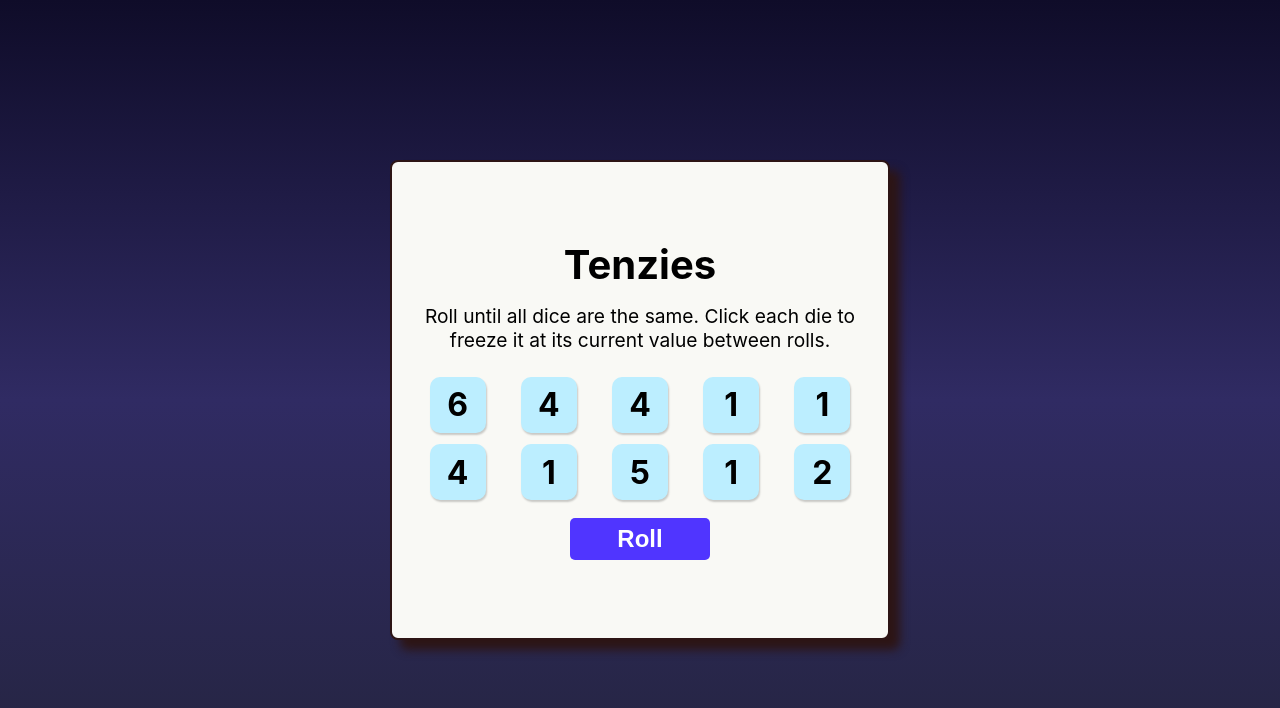
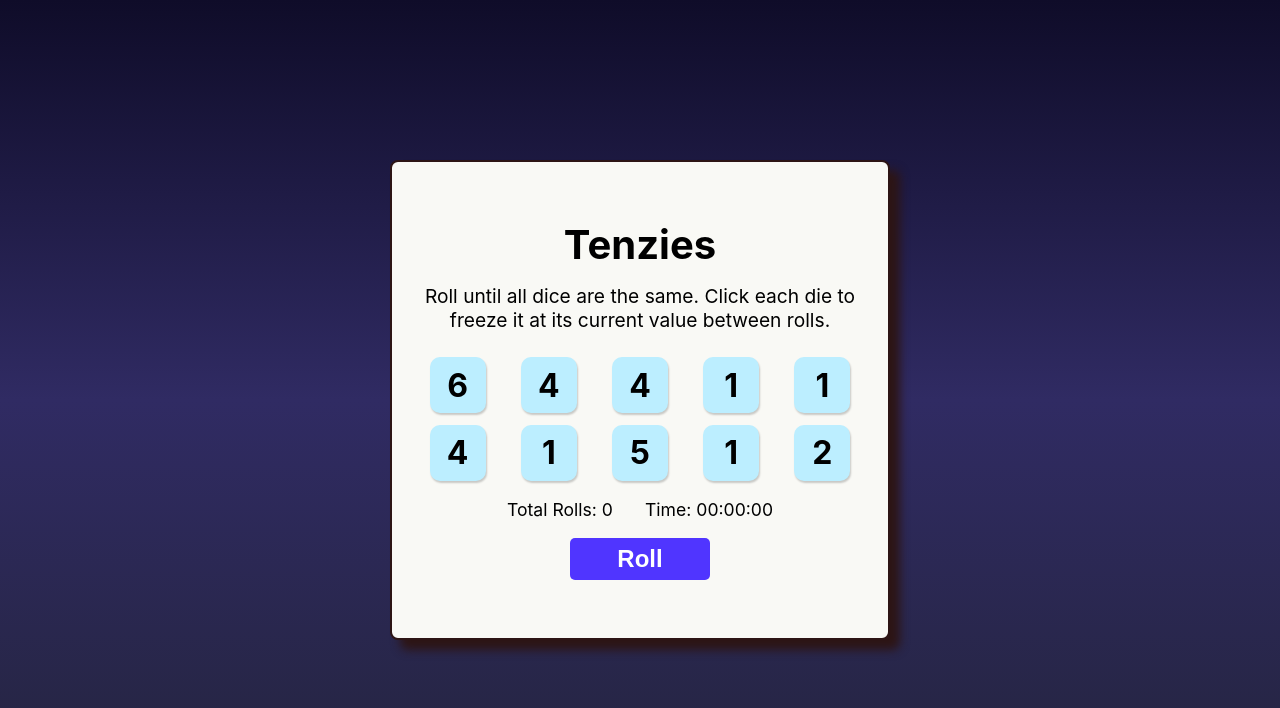
Before and after one commit to accodes21/Tenzies-Game, a React (Create React App) app: page / in a window 1280 px wide. Shown: the top 708 px of the page. Built offline with nearby package versions, Linux system fonts and the light colour scheme.

Commit message:
Timing & Total rolls added

```diff
--- a/src/App.js
+++ b/src/App.js
@@ -8,6 +8,8 @@ function App() {
 
   const [dice, setDice] = React.useState(allNewDiceNum());
   const [tenzies, setTenzies] = React.useState(false)
+  const [totalRolls, setTotalRolls] = React.useState(0);
+
 
   React.useEffect(() => {
     const allHeld = dice.every(die => die.isHeld) //all dice are on hold
@@ -15,6 +17,7 @@ function App() {
     const allSameValue = dice.every(die => die.value === firstValue)
     if (allHeld && allSameValue){
       setTenzies(true)
+      setRunning(false);
       console.log("You won")
     }
   },[dice])
@@ -43,19 +46,30 @@ function App() {
       setDice(prevDice => prevDice.map(die => {
         return die.isHeld ? die : generateNewDie()
       }))
+      setTotalRolls(totalRolls + 1);
     }
     else{
       setTenzies(false)
       setDice(allNewDiceNum())
+      setTotalRolls(0);
+      setTime(0);
     }
   }
 
   //holding dice
-  function holdDice(id){
-    setDice(prevDice => prevDice.map(die => {
-      return die.id === id ? {...die,isHeld: !die.isHeld} : die
-    }))
-  }
+  function holdDice(id) {
+    setDice((oldArr) =>
+        oldArr.map((die) => {
+            if (id === die.id) {
+                // Start Timer
+                setRunning(true);
+                return { ...die, isHeld: !die.isHeld };
+            } else {
+                return die;
+            }
+        })
+    );
+}
 
   //DICE
   const diceElements = dice.map(die =>
@@ -67,6 +81,22 @@ function App() {
 
   // console.log(allNewDiceNum())
 
+  const [time, setTime] = React.useState(0);
+  const [running, setRunning] = React.useState(false);
+
+  React.useEffect(() => {
+      let interval = null;
+      if (running) {
+          interval = setInterval(() => {
+              setTime((prevTime) => prevTime + 10);
+          }, 10);
+      } else {
+          clearInterval(interval);
+      }
+      return () => clearInterval(interval);
+  }, [running]);
+
+
   return (
     <>
     <main>
@@ -76,6 +106,21 @@ function App() {
       <div className='dice-container'>
         {diceElements}
       </div>
+      <div className="results">
+                <p className="total-rolls">Total Rolls: {totalRolls}</p>
+                <div className="results-time">
+                    <p>Time:</p>
+                    <div>
+                        <span>
+                            {("0" + Math.floor((time / 60000) % 60)).slice(-2)}:
+                        </span>
+                        <span>
+                            {("0" + Math.floor((time / 1000) % 60)).slice(-2)}:
+                        </span>
+                        <span>{("0" + ((time / 10) % 100)).slice(-2)}</span>
+                    </div>
+                </div>
+            </div>
       <button className='roll-btn'
       onClick={rollDice}
       >
```
